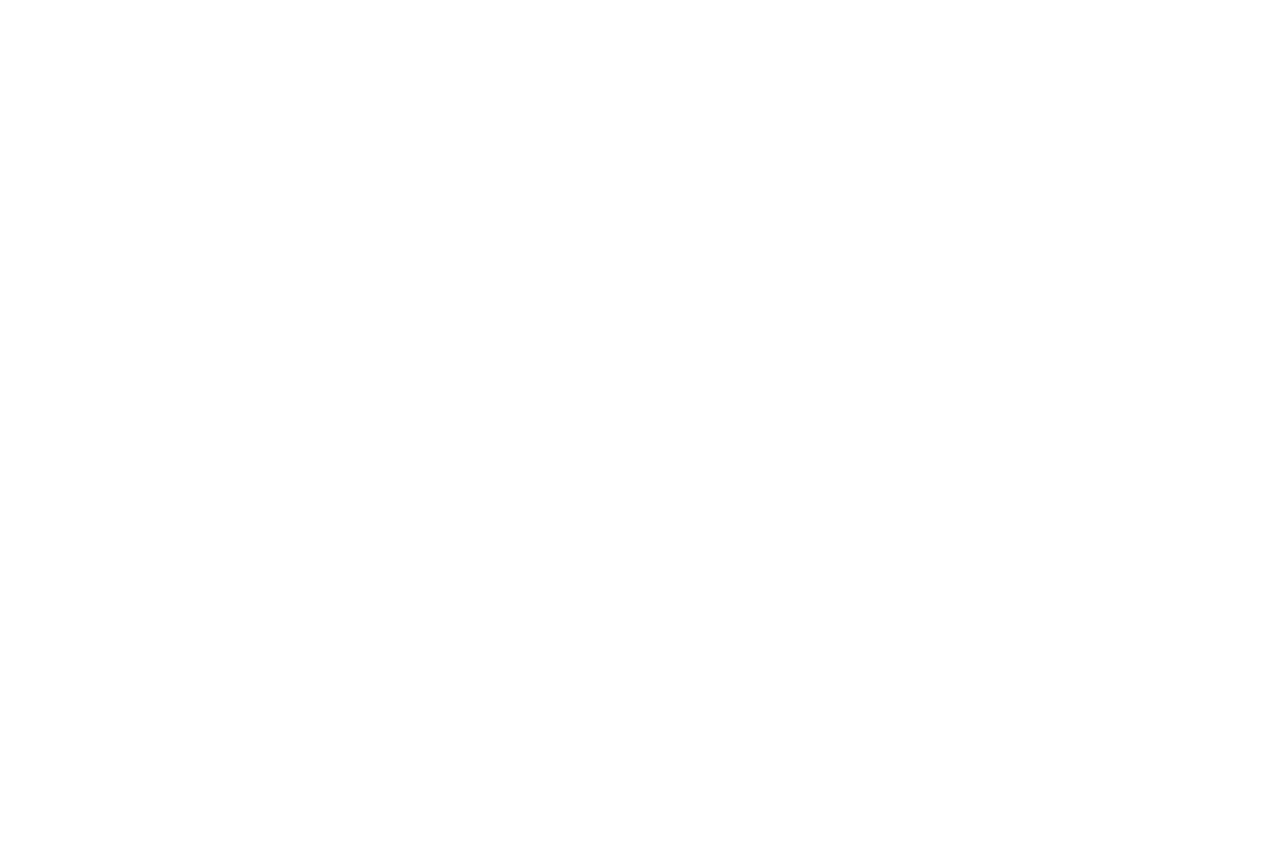
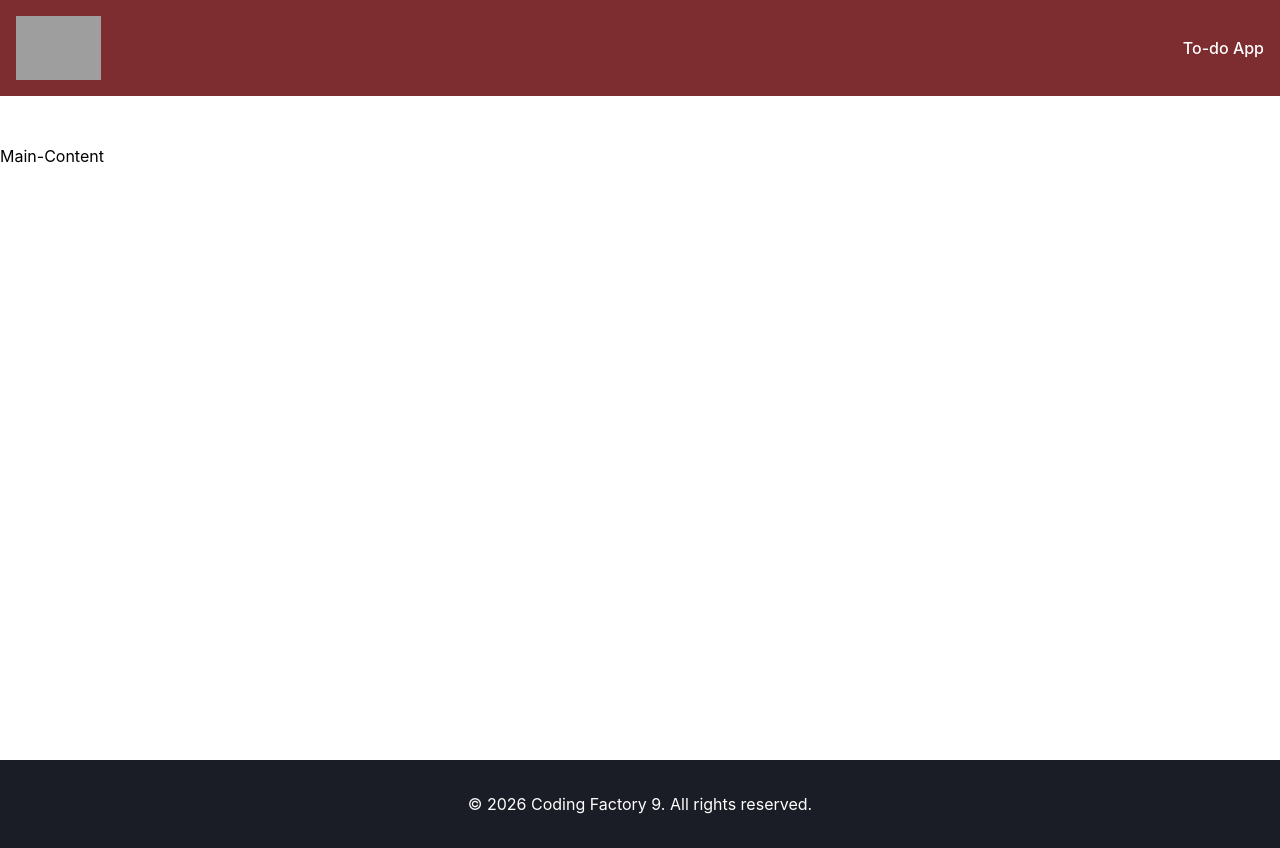
Before and after one commit to giannhstselaris-create/react-todo-app, a React (Vite) app: page / in a window 1280 px wide. Before the commit the page ends 800 px from the top, so only its background shows below. Built offline with nearby package versions, Linux system fonts and the light colour scheme; grey boxes are pictures that could not be loaded.

Commit message:
feat(ui): add Header, Footer and Layout shared components

```diff
--- a/src/App.tsx
+++ b/src/App.tsx
@@ -1,9 +1,12 @@
+import Layout from "./shared/layout/Layout.tsx";
 
 function App() {
 
   return (
     <>
-
+      <Layout>
+          <h1>Main-Content</h1>
+      </Layout>
     </>
   )
 }
--- /dev/null
+++ b/src/shared/types.ts
@@ -0,0 +1,4 @@
+export interface LayoutProps {
+    children: React.ReactNode;
+    addClasses?: string;
+}
```
